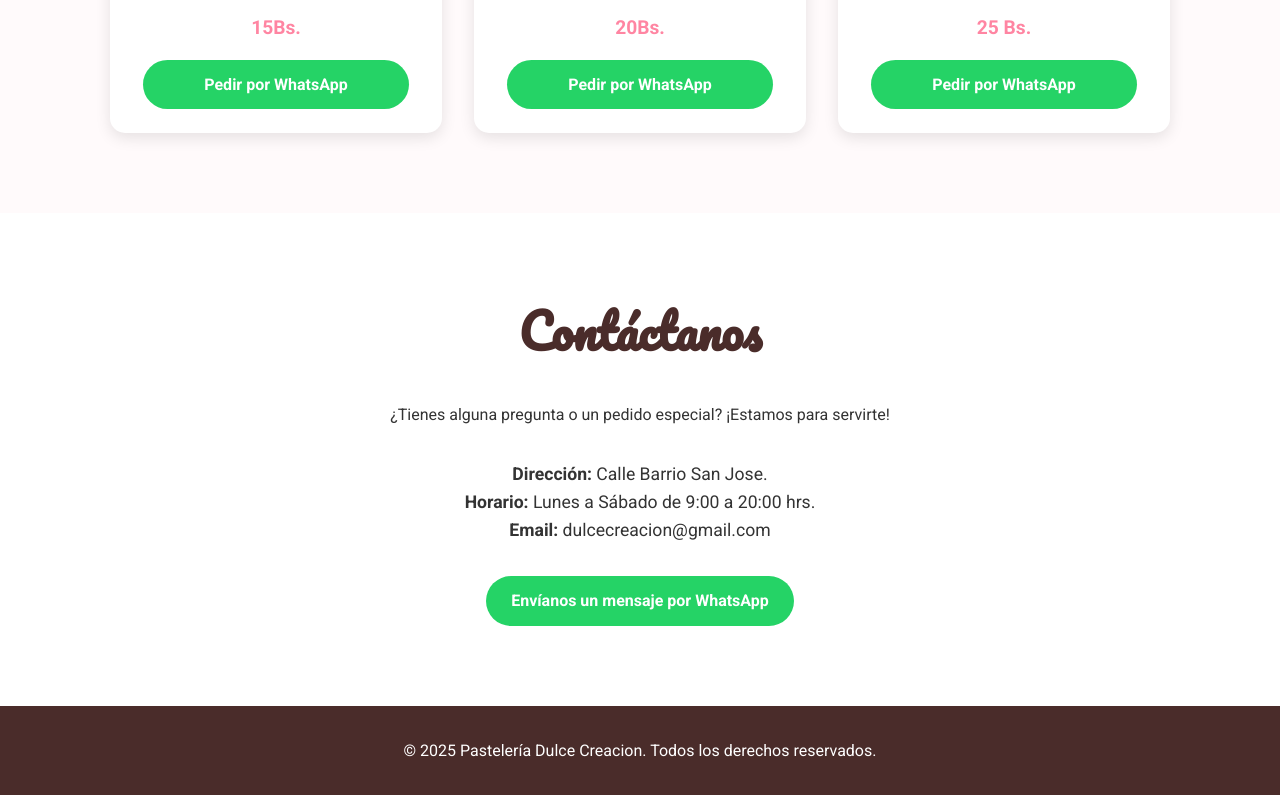
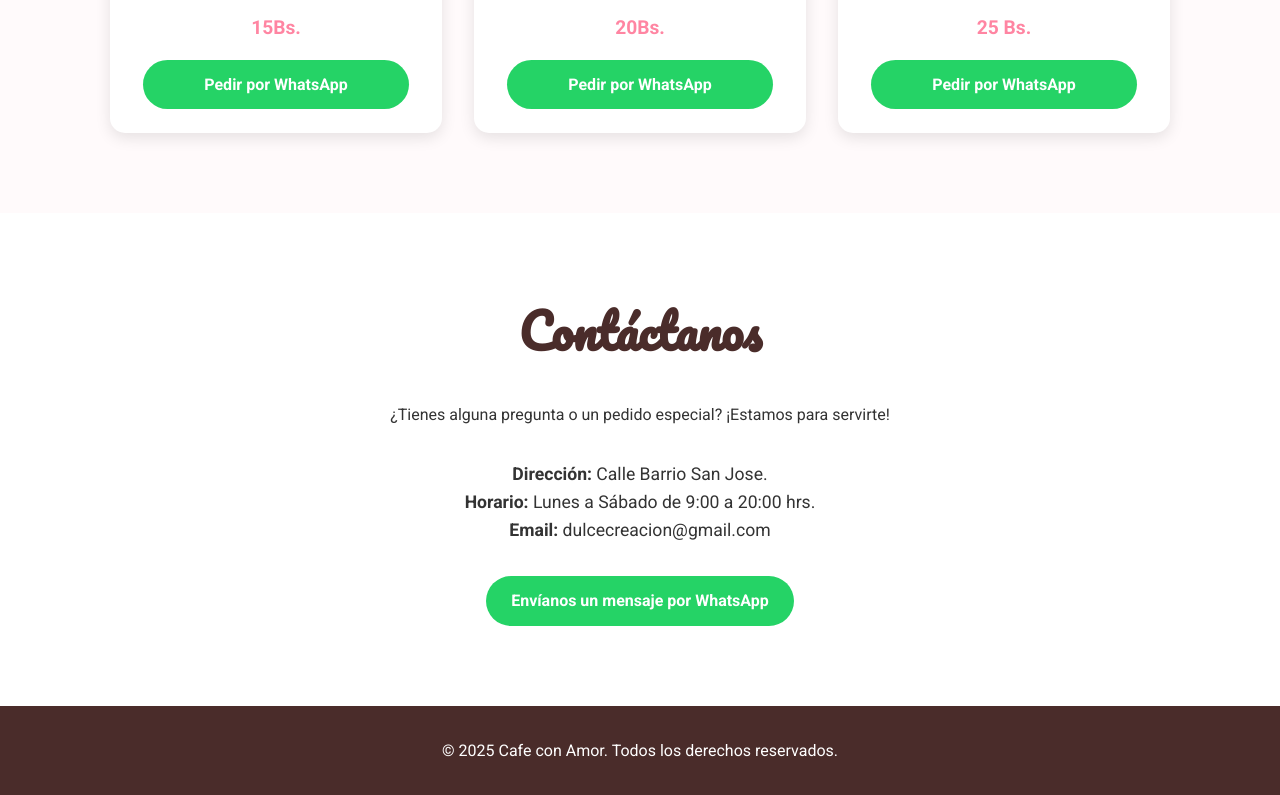
Before and after one commit to Oscar-Garcia-M/miscafeteria, a plain HTML site: page index.html in a window 1280 px wide. Shown: the part 2304-3099 px from the top of the page. Drawn offline with Linux system fonts and the light colour scheme.

Commit message:
Update index.html

```diff
--- a/index.html
+++ b/index.html
@@ -132,7 +132,7 @@
 
     <footer class="footer">
         <div class="container">
-            <p>© 2025 Pastelería Dulce Creacion. Todos los derechos reservados.</p>
+            <p>© 2025 Cafe con Amor. Todos los derechos reservados.</p>
         </div>
     </footer>
 
```
